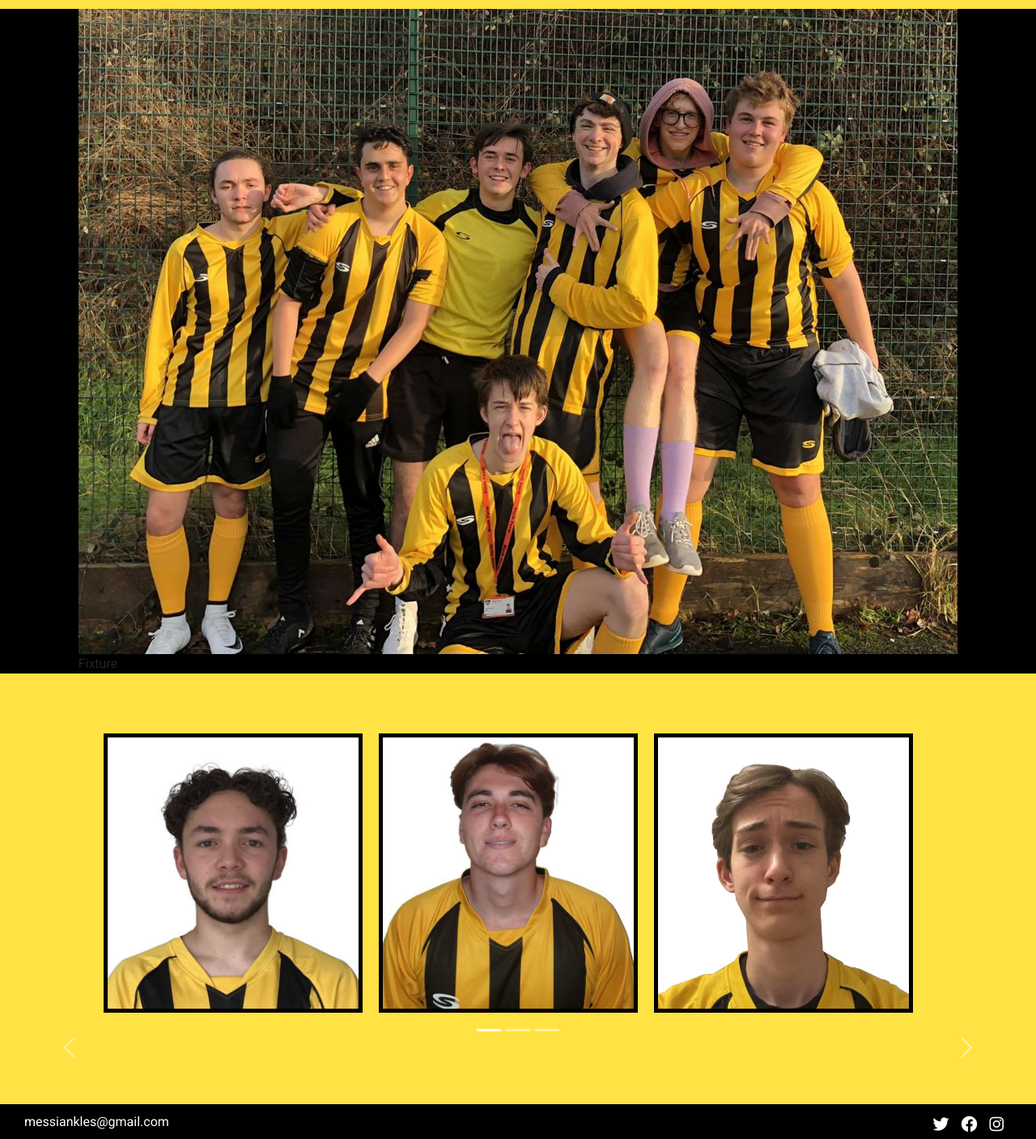
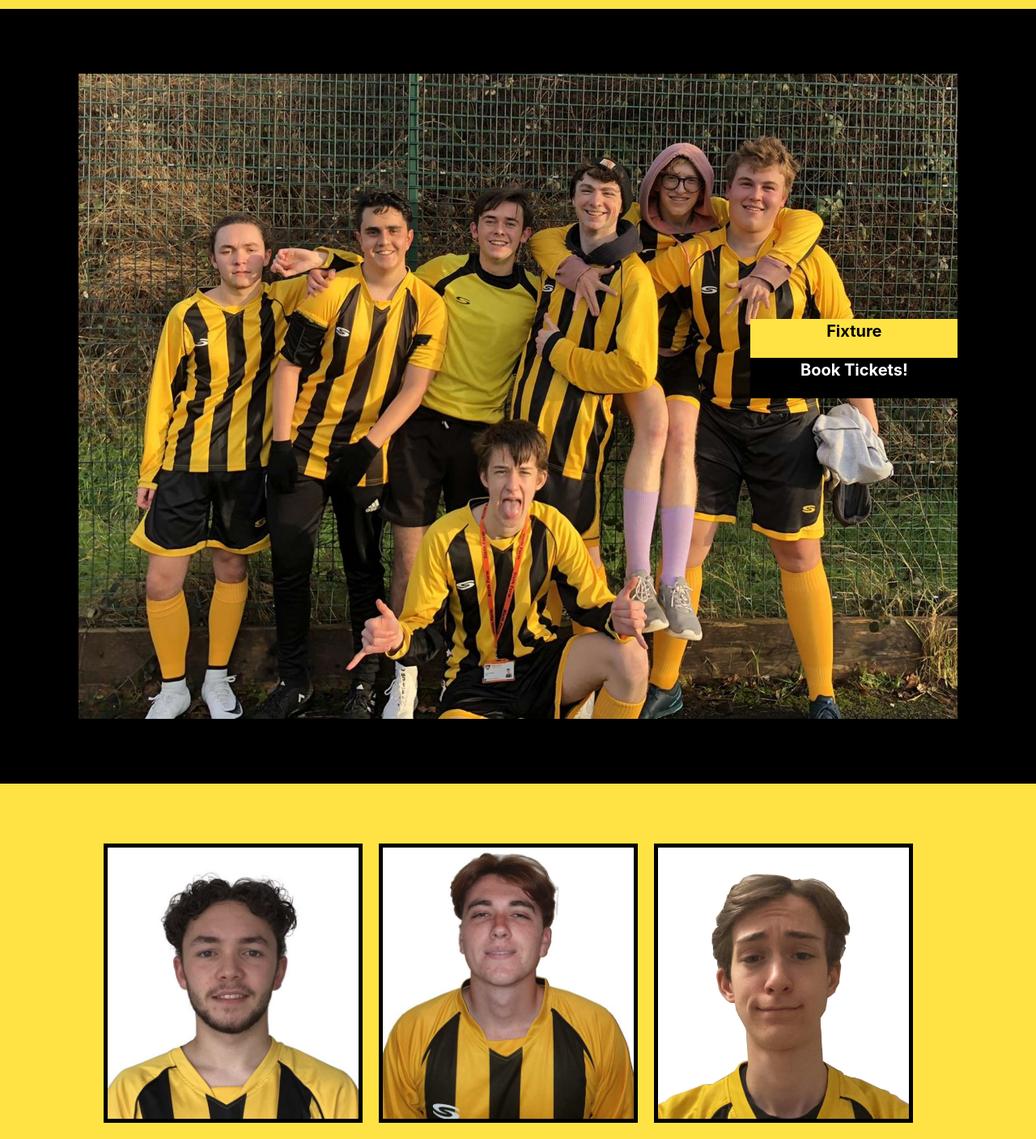
Before and after one commit to JamieS56/Milestone-Project-4, a Django app: template home/templates/home/index.html in a window 1280 px wide. Shown: the part 119-1526 px from the top of the page at 81% size. Run offline with Django 3.2, Linux system fonts and the light colour scheme; the template is opened without the code that fills it, so the values that code supplies are empty; parts of the project's set-up code (start-up, migrations or seed data) failed here and were passed over.

Commit message:
added basic fixtures tab and book tickets tab onto hero image.

```diff
--- a/home/static/home/css/home.css
+++ b/home/static/home/css/home.css
@@ -1,10 +1,32 @@
 #hero-image{
     width: 100%;
     --bs-gutter-x: 0;
+    padding:80px 0;
+}
+.hero-outer{
+    position:relative;
 }
 .hero-image-row{
     background-color: black;
 }
 #fixture-tab{
-    background-color:
+    background-color: #ffe344;
+    color: black;
+    top: 40%;
+
 }
+#book-tickets-tab{
+    background-color: black;
+    color: white;
+    top: 45%;
+}
+.hero-tab{
+    position: absolute;
+    right: 0%;
+    width: 20vw;
+    height: 50px;
+    text-align:center;
+    font-family: 'Inter', sans-serif;
+    font-size:20px;
+
+}
--- a/home/templates/home/index.html
+++ b/home/templates/home/index.html
@@ -13,9 +13,10 @@
 {% block content %}
 
   <div class="row center hero-image-row">
-    <div class="col-10">
+    <div class="col-10 hero-outer">
       <img id="hero-image" class='no-gutters' src='media/team-hero-image.jpg' alt='Team Photo'>
-      <span>Fixture</span>
+      <span id='fixture-tab' class='hero-tab bold'>Fixture</span>
+      <span id='book-tickets-tab' class='hero-tab bold'>Book Tickets!</span>
     </div>
   </div>
 
--- a/static/css/base.css
+++ b/static/css/base.css
@@ -12,12 +12,15 @@ body{
     padding-left: 0;
   }
 
-  .center{
+.center{
     justify-content: center;
   }
-  .align-right{
+.align-right{
     text-align:right;
   }
+.bold{
+  font-weight:bold;
+}
 
 /* Nav bar stylings */
 nav {
```
